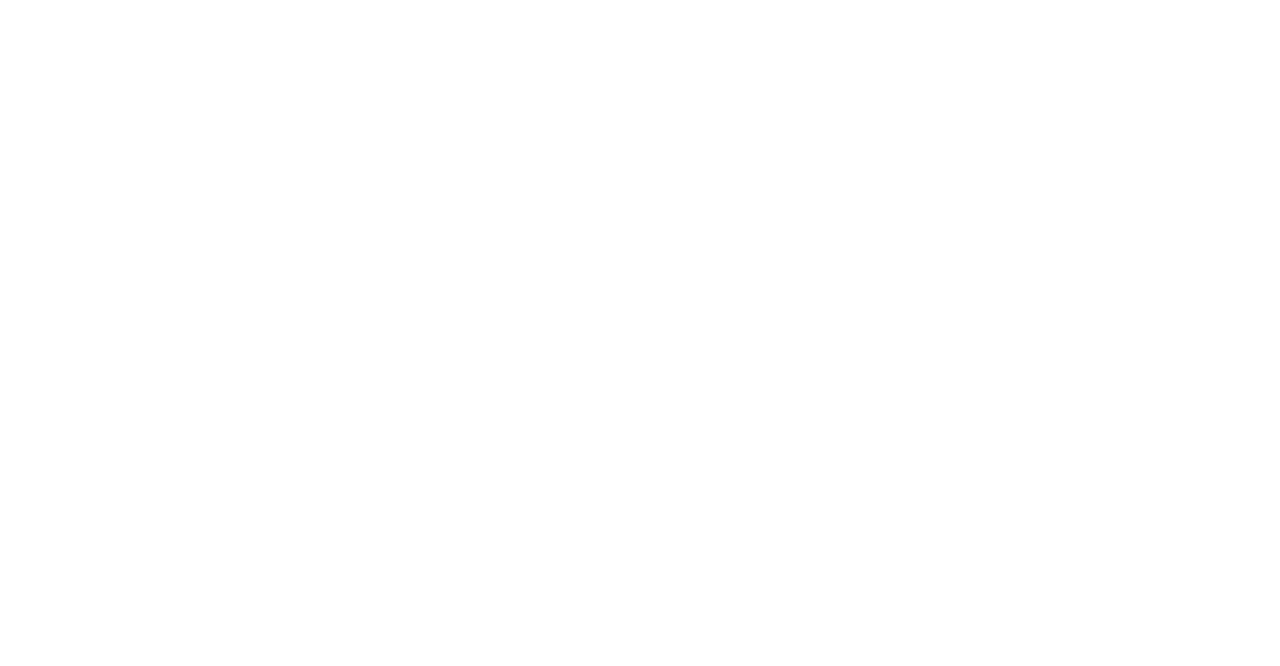
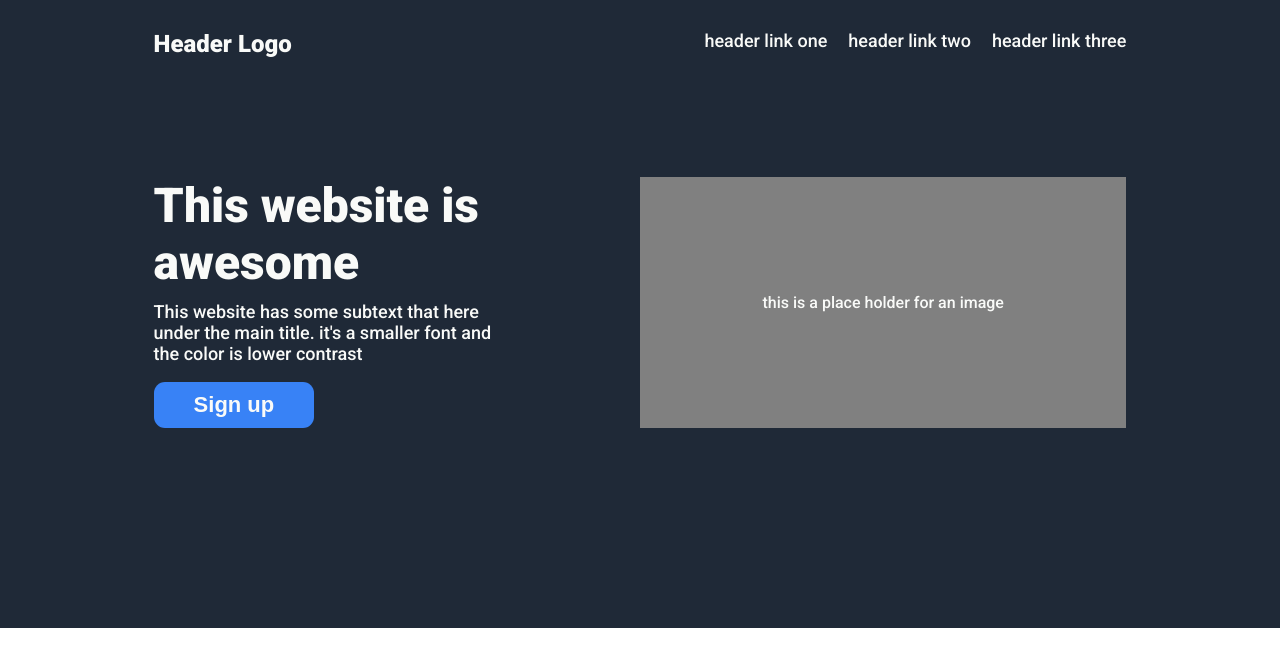
Before and after one commit to arqamx/landing-page-css-flex-box, a plain HTML site: page index.html in a window 1280 px wide. Drawn offline with Linux system fonts and the light colour scheme.

Commit message:
complete header-section

```diff
--- a/index.html
+++ b/index.html
@@ -4,10 +4,31 @@
     <meta charset="UTF-8">
     <meta http-equiv="X-UA-Compatible" content="IE=edge">
     <meta name="viewport" content="width=device-width, initial-scale=1.0">
+    <link rel="preconnect" href="https://fonts.googleapis.com"><link rel="preconnect" href="https://fonts.gstatic.com" crossorigin><link href="https://fonts.googleapis.com/css2?family=Roboto:wght@500;900&display=swap" rel="stylesheet">
     <link rel="stylesheet" href="style.css">
     <title>Landing Page</title>
 </head>
 <body>
+    <div class="header">
+        <div class="nav-bar">
+            <div class="logo">Header Logo</div>
+            <ul>
+                <li><a href="#">header link one</a></li>
+                <li><a href="#">header link two</a></li>
+                <li><a href="#">header link three</a></li>
+            </ul>
+        </div>
+        <div class="header-content">
+            <div class="header-content-left">
+                <h1>This website is awesome</h1>
+                <p>This website has some subtext that here under the main title. it's a smaller font and the color is lower contrast</p>
+                <button>Sign up</button>
+            </div>
+            <div class="header-content-right">
+                <p>this is a place holder for an image</p>
+            </div>
+        </div>
+    </div>
 
 </body>
 </html>
--- a/style.css
+++ b/style.css
@@ -0,0 +1,89 @@
+body {
+    font-family: Roboto;
+    margin: 0;
+}
+
+.header {
+    background-color: #1F2937;
+    padding: 30px 12% 200px 12%;
+    color: #F9FAF8;
+}
+
+.nav-bar {
+    display: flex;
+}
+
+.logo {
+    margin-right: auto;
+}
+
+ul {
+    display: flex;
+    gap: 21px;
+    margin-top: 0;
+}
+
+li {
+    list-style: none;
+}
+
+a {
+    text-decoration: none;
+    color: black;
+}
+
+.header-content {
+    display: flex;
+    flex: 1 1 50%;
+    justify-content: space-between;
+    margin-top: 110px;
+    flex-wrap: wrap;
+}
+
+.header-content-left h1 {
+    font-size: 48px;
+    font-weight: bolder;
+    margin-top: 0;
+    margin-bottom: 10px;
+}
+
+.header-content-left p,
+.header a {
+    font-size: 18px;
+    color: #F9FAF8;
+    margin-top: 0;
+}
+
+.header .logo {
+    font-size: 24px;
+    font-weight: 700;
+}
+
+.header-content-left button {
+    background-color: #3882f6;
+    color: #F9FAF8;
+    font-weight: bold;
+    font-size: 22px;
+    padding: 10px 40px;
+    border-radius: 11px;
+    border: 0px;
+}
+
+.header-content-left {
+    width: 35%;
+}
+
+.header-content-right {
+    background-color: gray;
+display: flex;
+    align-items: center;
+    justify-content: center;
+    width: 50%;
+    min-width: 355px;
+}
+
+/*{
+    color: #1F2937;
+    font-size: 36px;
+    font-weight: bolder;
+}
```
